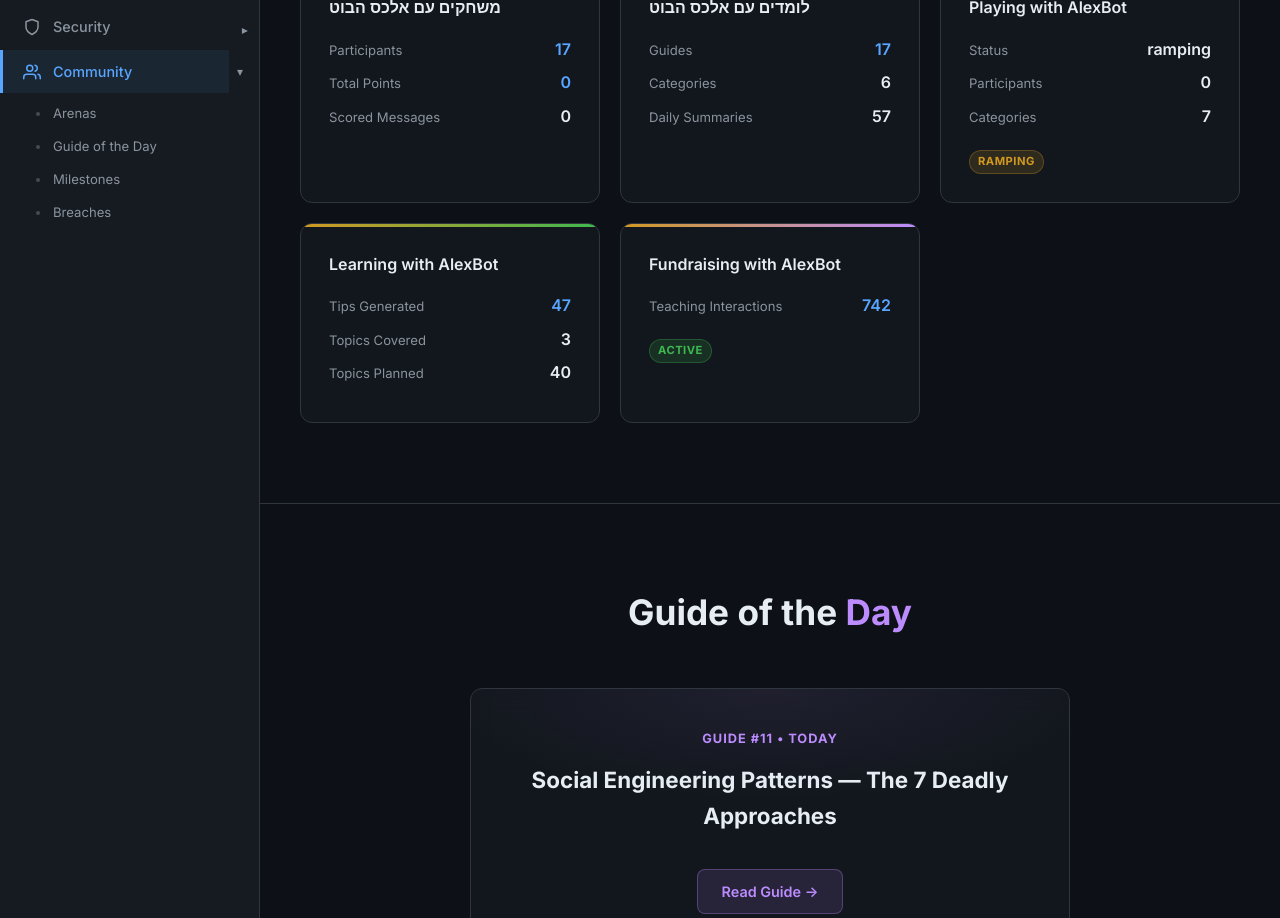
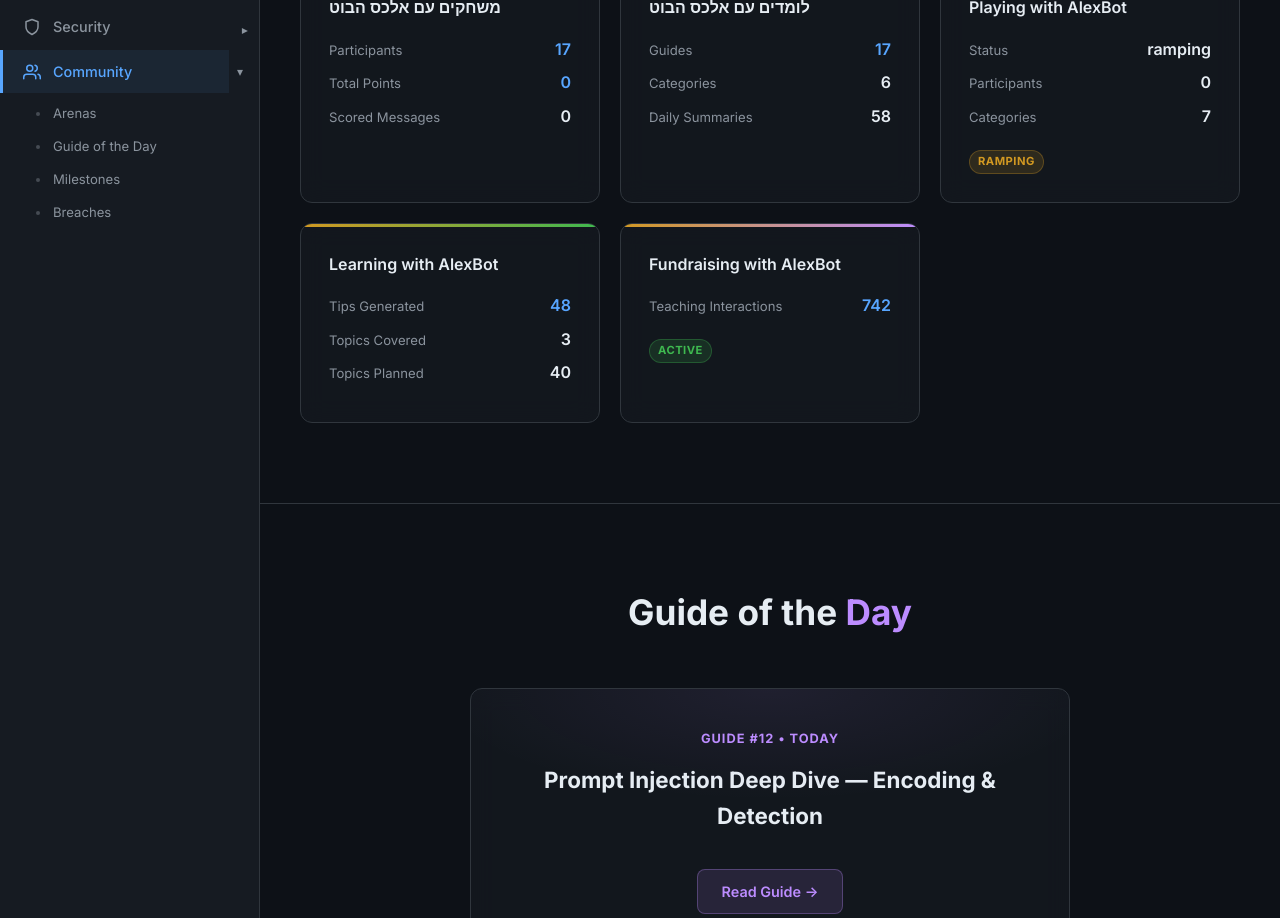
Before and after one commit to alexliv1234/alexbot-public, a Jekyll site: the page built from docs/community.html, in a window 1280 px wide and 1400 px high, scrolled down 450 px. Shown: the part 154-1072 px from the top of the window. Built offline with Jekyll 4.4.1, drawn with Linux system fonts in a browser that asks for light colours; some of the changed text lies outside the part shown.

Commit message:
📊 Auto-update community stats (2026-05-03_05-00)
Hebrew Playing: 17 players /  pts
Guides: 17 published | International: 0 playing

```diff
--- a/docs/assets/groups-data.json
+++ b/docs/assets/groups-data.json
@@ -1,6 +1,6 @@
 {
-  "lastUpdated": "2026-05-02",
-  "timestamp": "2026-05-02T17:02Z",
+  "lastUpdated": "2026-05-03",
+  "timestamp": "2026-05-03T02:00Z",
   "hebrewPlaying": {
     "name": "משחקים עם אלכס הבוט",
     "participants": 17,
@@ -12,7 +12,7 @@
     "name": "לומדים עם אלכס הבוט",
     "guides": 17,
     "categories": 6,
-    "dailySummaries": 57,
+    "dailySummaries": 58,
     "qaExchanges": 3
   },
   "intlPlaying": {
@@ -23,7 +23,7 @@
   },
   "intlLearning": {
     "name": "Learning with AlexBot",
-    "tipsGenerated": 47,
+    "tipsGenerated": 48,
     "topicsCovered": 3,
     "topicsPlanned": 40,
     "deliveryFailures": 1
@@ -53,9 +53,9 @@
     }
   ],
   "guideOfTheDay": {
-    "num": 11,
-    "title": "Social Engineering Patterns — The 7 Deadly Approaches",
-    "slug": "11-social-engineering-patterns"
+    "num": 12,
+    "title": "Prompt Injection Deep Dive — Encoding & Detection",
+    "slug": "12-prompt-injection-deep-dive"
   },
   "communityMilestones": [
     {
```
